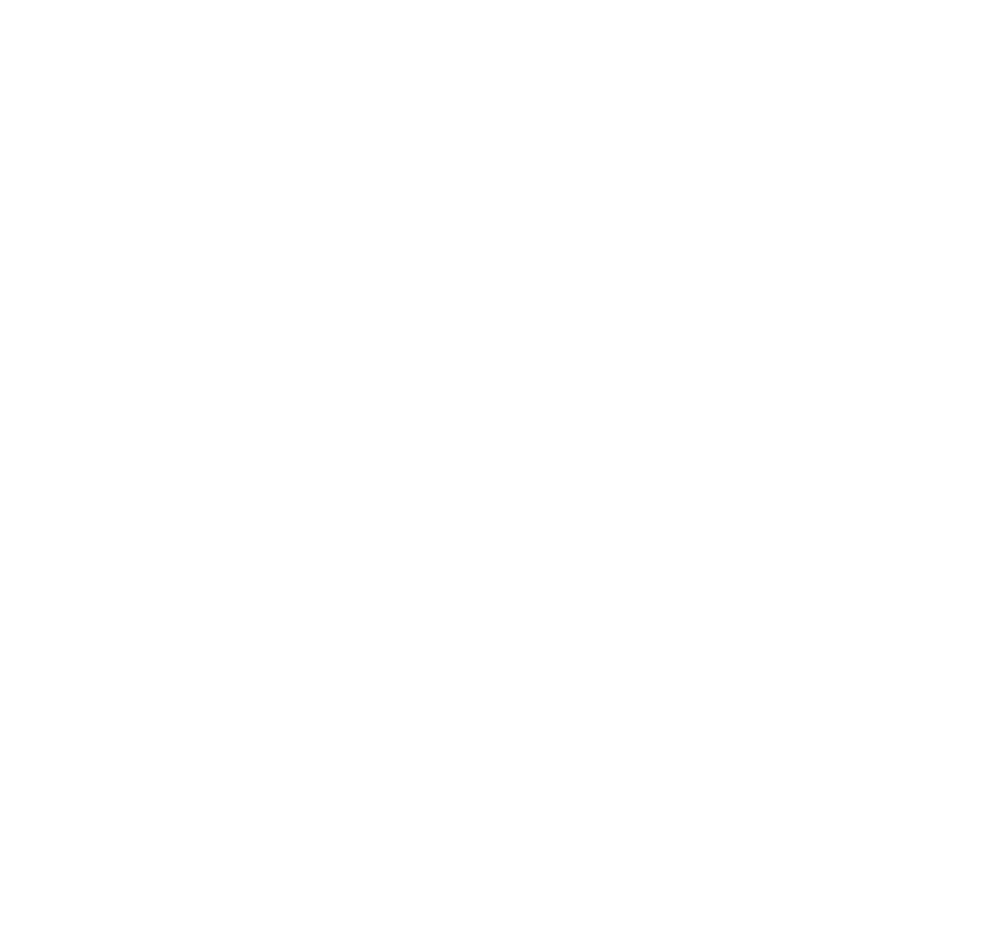
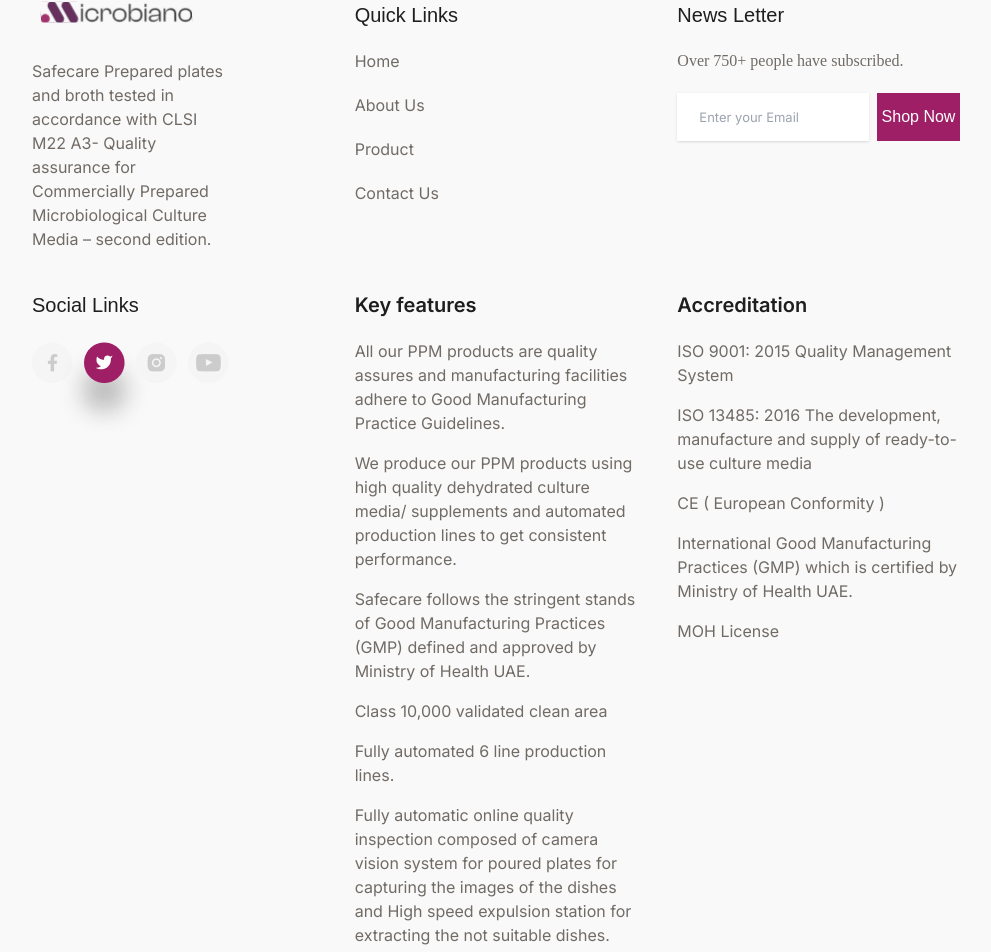
Before and after one commit to mtalha987/microbiano, a Next.js app: page / in a window 1280 px wide. Shown: the part 4719-5671 px from the top of the page, without its empty margins (144-1135 px from the left). Before the commit the page ends 4506 px from the top, so only its background shows below. Built offline with nearby package versions, Linux system fonts and the light colour scheme.

Commit message:
Footer Complete

```diff
--- /dev/null
+++ b/app/Components/Banner.jsx
@@ -0,0 +1,9 @@
+import React from 'react'
+
+const Banner = () => {
+  return (
+    <div>Banner</div>
+  )
+}
+
+export default Banner
--- /dev/null
+++ b/app/Components/Footer.jsx
@@ -0,0 +1,148 @@
+import React from "react";
+import Image from "next/image";
+import Logo from "@/public/images/logo.svg";
+import SocialIcons from "@/public/images/scoial.png";
+
+const Footer = () => {
+  return (
+    <>
+      <div className="lg:px-24 lg:mt-[100px] bg-[#f9f9f9] flex flex-col ">
+        <div className="grid lg:grid-cols-3 sm:grid-cols-2 xs:grid-cols-1 mx-20 xs:mx-5  gap-10 lg:pt-[90px] pt-10">
+          {/* Col1 */}
+          <div>
+            <div className="ml-2">
+              <Image src={Logo} alt="logo" />
+            </div>
+            <div className="mt-9">
+              <p className="w-[72%] xs:w-full text-[#716b66] text-base font-normal font-['Inter'] leading-normal">
+                Safecare Prepared plates and broth tested in accordance with
+                CLSI M22 A3- Quality assurance for Commercially Prepared
+                Microbiological Culture Media – second edition.
+              </p>
+            </div>
+          </div>
+
+          {/* Col 2 */}
+          <div>
+            <div className="flex flex-col gap-5">
+              <h3 className="text-[#1e1e1e] text-xl font-normal font-['Arial']">
+                Quick Links
+              </h3>
+              <ul className="flex flex-col gap-5 text-[#716b66] text-base font-normal font-['Inter']">
+                <li>Home</li>
+                <li>About Us</li>
+                <li>Product</li>
+                <li>Contact Us</li>
+              </ul>
+            </div>
+          </div>
+          {/* Col 3 */}
+          <div>
+            <div className="flex flex-col gap-5">
+              <h3 className="text-[#1e1e1e] text-xl font-normal font-['Arial']">
+                News Letter
+              </h3>
+              <p className="text-[#716b66] text-base font-normal font-['Poppins'] leading-normal">
+                Over 750+ people have subscribed.
+              </p>
+              <div>
+                <form className="flex">
+                  <input
+                    type="text"
+                    className="w-full h-12 px-[22px] py-3.5 bg-white shadow justify-start items-start gap-2.5 inline-flex text-[#9d9996] text-[13px] font-normal font-['Inter'] leading-tight"
+                    placeholder="Enter your Email"
+                  />
+                  <button className="w-[134px] h-12 bg-[#9e1f66] text-white text-base font-normal font-['Arial'] ml-2">
+                    Shop Now
+                  </button>
+                </form>
+              </div>
+            </div>
+          </div>
+          {/* Col 4 */}
+          <div>
+            <div>
+              <h2 className=" text-[#1e1e1e] text-xl font-normal font-['Arial']">
+                Social Links
+              </h2>
+              <div className="mt-5">
+                <Image src={SocialIcons} alt="social icons" />
+              </div>
+            </div>
+          </div>
+          {/* Col-5 */}
+          <div>
+            <div className="flex flex-col gap-5">
+              <h2 className="text-[#1e1e1e] text-xl font-semibold font-['Inter']">
+                Key features
+              </h2>
+              <div className="flex flex-col gap-4  text-[#716b66] text-base font-normal font-['Inter'] leading-normal">
+                <p>
+                  All our PPM products are quality assures and manufacturing
+                  facilities adhere to Good Manufacturing Practice Guidelines.
+                </p>
+                <p>
+                  We produce our PPM products using high quality dehydrated
+                  culture media/ supplements and automated production lines to
+                  get consistent performance.
+                </p>
+                <p>
+                  Safecare follows the stringent stands of Good Manufacturing
+                  Practices (GMP) defined and approved by Ministry of Health
+                  UAE.
+                </p>
+                <p>Class 10,000 validated clean area</p>
+                <p>Fully automated 6 line production lines.</p>
+                <p>
+                  Fully automatic online quality inspection composed of camera
+                  vision system for poured plates for capturing the images of
+                  the dishes and High speed expulsion station for extracting the
+                  not suitable dishes.
+                </p>
+                <p>
+                  Warehouse logistics function and warehouse located in Abu
+                  Dhabi, Dubai, Sharjah Emirates with Refrigerated vehicle
+                  facilitating the timeframe delivery .
+                </p>
+              </div>
+            </div>
+          </div>
+          {/* Col 6 */}
+          <div>
+            <div className="flex flex-col gap-5">
+              <h2 className="text-[#1e1e1e] text-xl font-semibold font-['Inter']">
+                Accreditation
+              </h2>
+              <div className="flex flex-col gap-4  text-[#716b66] text-base font-normal font-['Inter'] leading-normal">
+                <p>ISO 9001: 2015 Quality Management System</p>
+                <p>
+                  ISO 13485: 2016 The development, manufacture and supply of
+                  ready-to-use culture media
+                </p>
+                <p>CE ( European Conformity )</p>
+                <p>
+                  International Good Manufacturing Practices (GMP) which is
+                  certified by Ministry of Health UAE.
+                </p>
+                <p>MOH License</p>
+              </div>
+            </div>
+          </div>
+        </div>
+
+        {/*  CopyRight Section */}
+
+        <div className="lg:mt-24 mt-5">
+          <div className="w-full h-[0px] border border-neutral-300"></div>
+          <div className="py-6">
+            <h3 className="text-[#9f9f9f] text-base font-normal font-['Inter'] text-center">
+              Copyright 2024 Microbiano Ltd | All Rights Reserved
+            </h3>
+          </div>
+        </div>
+      </div>
+    </>
+  );
+};
+
+export default Footer;
--- a/app/page.js
+++ b/app/page.js
@@ -5,6 +5,8 @@
 import Products from "./Components/Products";
 import AboutUsSection from "./Components/AboutUsSection";
 import Vision from "./Components/Vision";
+import Banner from "./Components/Banner";
+import Footer from "./Components/Footer";
 
 export default function Home() {
   return (
@@ -17,6 +19,8 @@
     <Products/>
     <AboutUsSection/>
     <Vision/>
+    <Banner/>
+    <Footer/>
     </>
   );
 }
```
Also changed, not shown: public/images/scoial.png (added).
